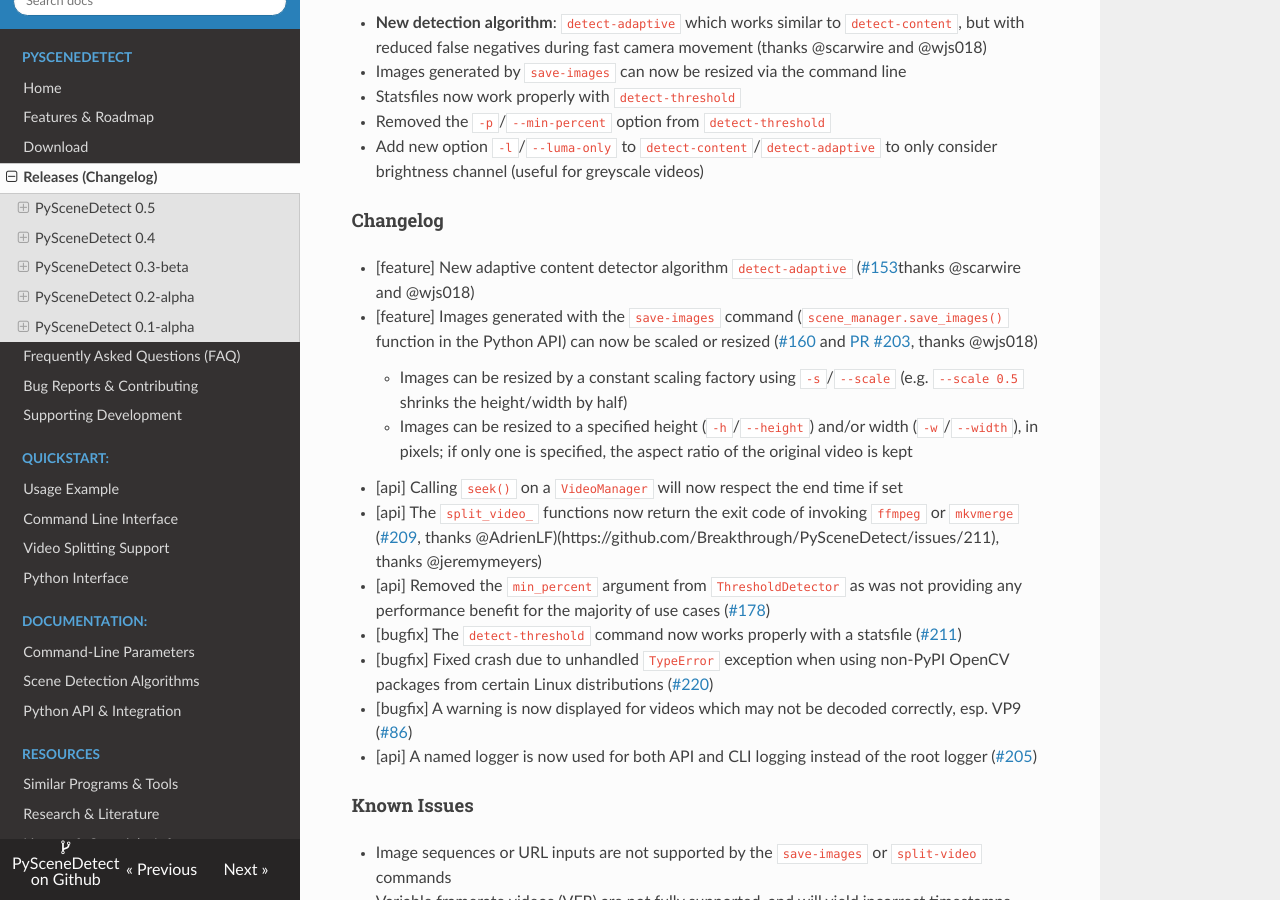
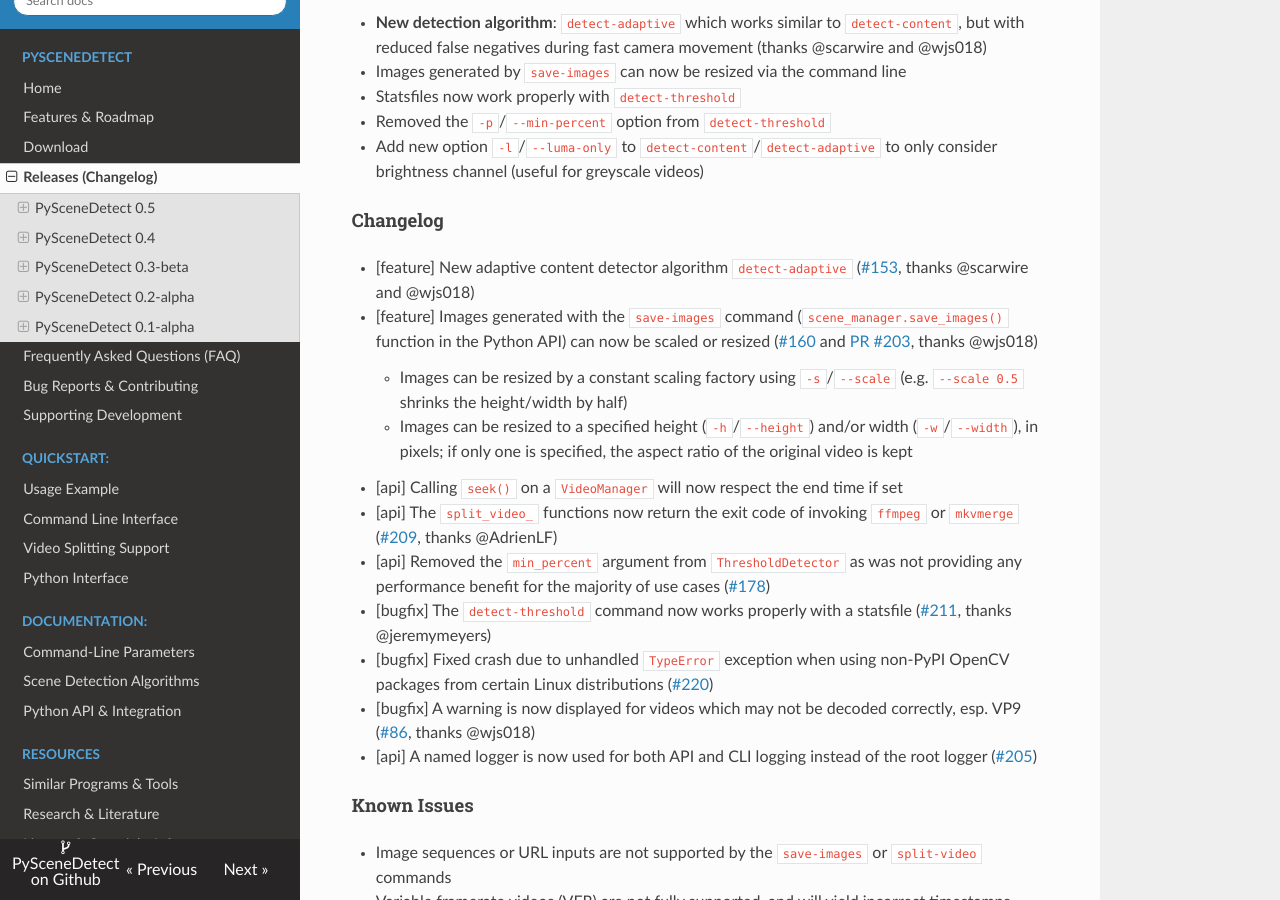
Before and after one commit to vovamushak/PySceneDetect, an MkDocs documentation site: the page built from docs/changelog.md, in a window 1280 px wide and 900 px high, scrolled down 303 px. Built offline with MkDocs 1.6.1, drawn with Linux system fonts in a browser that asks for light colours; nearby versions of some CDN libraries; old or Windows-style settings are respelled for this version of MkDocs.

Commit message:
Fix changelog links.

```diff
--- a/docs/changelog.md
+++ b/docs/changelog.md
@@ -16,16 +16,16 @@ PySceneDetect Releases
 
 #### Changelog
 
- * [feature] New adaptive content detector algorithm `detect-adaptive` ([#153](https://github.com/Breakthrough/PySceneDetect/issues/153)thanks @scarwire and @wjs018)
+ * [feature] New adaptive content detector algorithm `detect-adaptive` ([#153](https://github.com/Breakthrough/PySceneDetect/issues/153), thanks @scarwire and @wjs018)
  * [feature] Images generated with the `save-images` command (`scene_manager.save_images()` function in the Python API) can now be scaled or resized ([#160](https://github.com/Breakthrough/PySceneDetect/issues/160) and [PR #203](https://github.com/Breakthrough/PySceneDetect/pull/203), thanks @wjs018)
      * Images can be resized by a constant scaling factory using `-s`/`--scale` (e.g. `--scale 0.5` shrinks the height/width by half)
      * Images can be resized to a specified height (`-h`/`--height`) and/or width (`-w`/`--width`), in pixels; if only one is specified, the aspect ratio of the original video is kept
  * [api] Calling `seek()` on a `VideoManager` will now respect the end time if set
- * [api] The `split_video_` functions now return the exit code of invoking `ffmpeg` or `mkvmerge` ([#209](https://github.com/Breakthrough/PySceneDetect/issues/209), thanks @AdrienLF)(https://github.com/Breakthrough/PySceneDetect/issues/211), thanks @jeremymeyers)
+ * [api] The `split_video_` functions now return the exit code of invoking `ffmpeg` or `mkvmerge` ([#209](https://github.com/Breakthrough/PySceneDetect/issues/209), thanks  @AdrienLF)
  * [api] Removed the `min_percent` argument from `ThresholdDetector` as was not providing any performance benefit for the majority of use cases ([#178](https://github.com/Breakthrough/PySceneDetect/issues/178))
- * [bugfix] The `detect-threshold` command now works properly with a statsfile ([#211](https://github.com/Breakthrough/PySceneDetect/issues/211))
+ * [bugfix] The `detect-threshold` command now works properly with a statsfile ([#211](https://github.com/Breakthrough/PySceneDetect/issues/211), thanks @jeremymeyers)
  * [bugfix] Fixed crash due to unhandled `TypeError` exception when using non-PyPI OpenCV packages from certain Linux distributions ([#220](https://github.com/Breakthrough/PySceneDetect/issues/220))
- * [bugfix] A warning is now displayed for videos which may not be decoded correctly, esp. VP9 ([#86](https://github.com/Breakthrough/PySceneDetect/issues/86))
+ * [bugfix] A warning is now displayed for videos which may not be decoded correctly, esp. VP9 ([#86](https://github.com/Breakthrough/PySceneDetect/issues/86), thanks @wjs018)
  * [api] A named logger is now used for both API and CLI logging instead of the root logger ([#205](https://github.com/Breakthrough/PySceneDetect/issues/205))
 
 #### Known Issues
```
